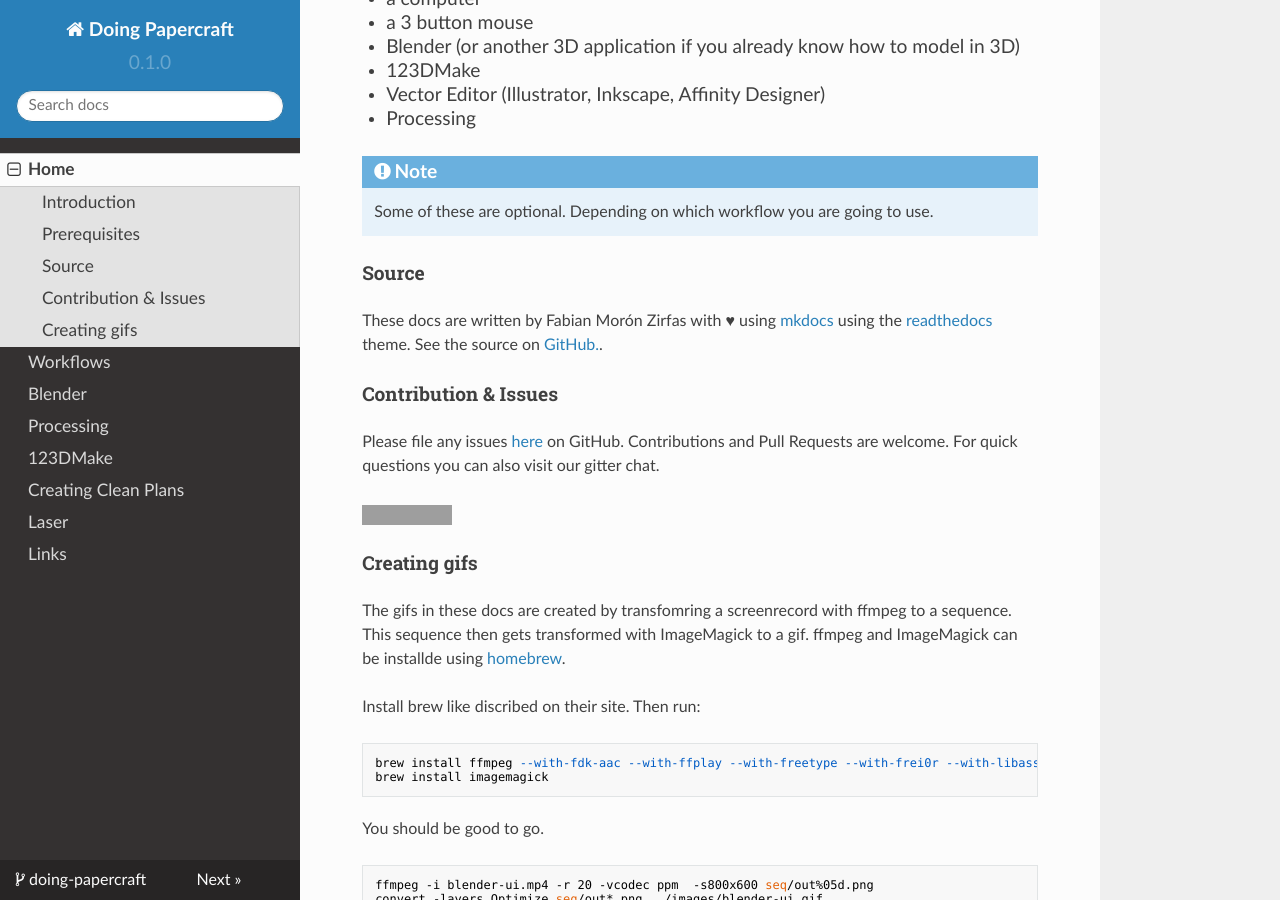
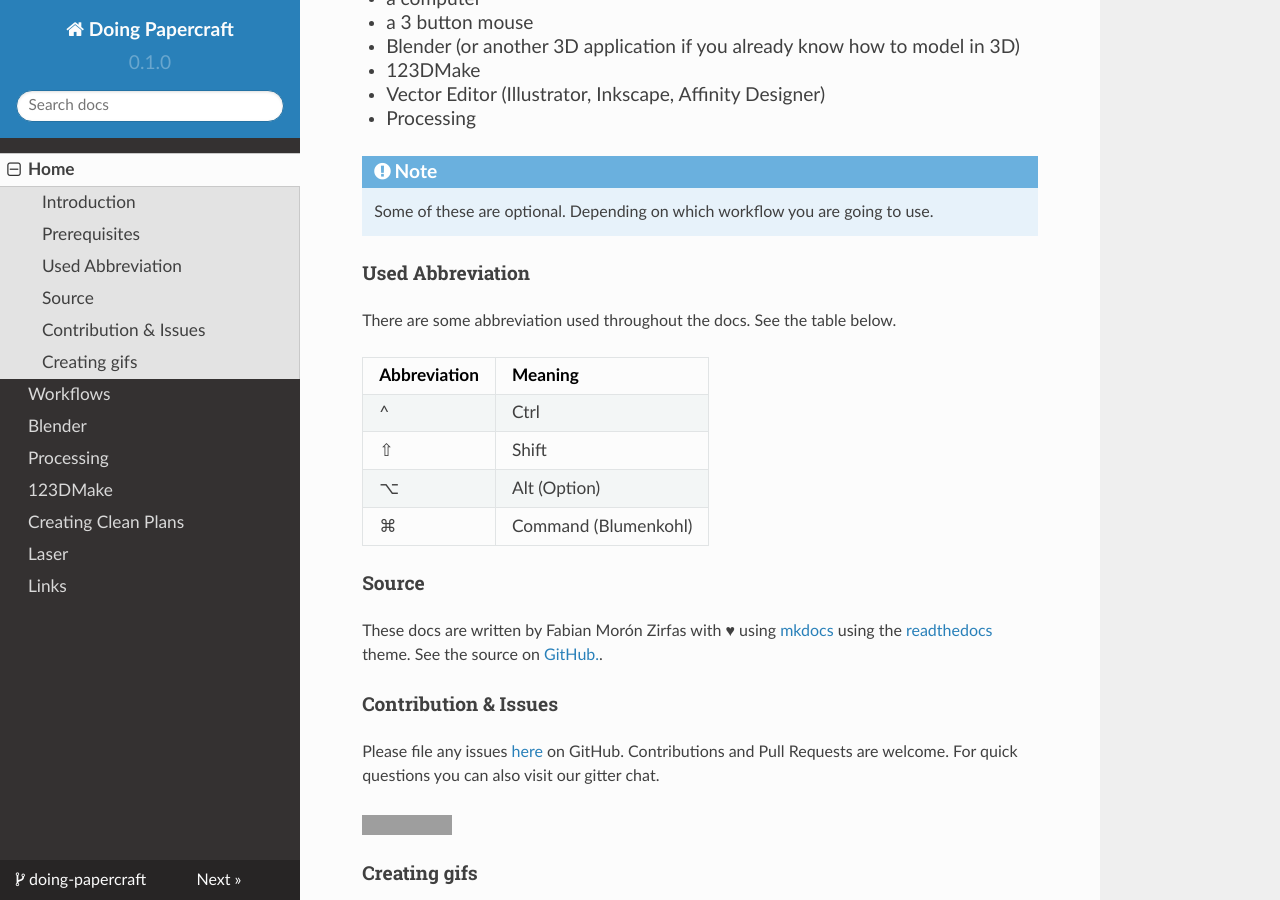
Before and after one commit to ff6347/doing-papercraft, an MkDocs documentation site: the page built from docs/index.md, in a window 1280 px wide and 900 px high, scrolled down 818 px. Built offline with MkDocs 1.6.1, drawn with Linux system fonts in a browser that asks for light colours; nearby versions of some CDN libraries; old or Windows-style settings are respelled for this version of MkDocs; grey boxes are pictures that could not be loaded.

Commit message:
abbreviation table

```diff
--- a/docs/index.md
+++ b/docs/index.md
@@ -20,6 +20,17 @@ This document is a write-down for a workshop by [Fabian Morón Zirfas](https://g
 
 !!!note
     Some of these are optional. Depending on which workflow you are going to use.
+
+## Used Abbreviation
+
+There are some abbreviation used throughout the docs. See the table below.
+
+| Abbreviation | Meaning              |
+| :---         | :--                  |
+| ^            | Ctrl                 |
+| ⇧            | Shift                |
+| ⌥            | Alt (Option)         |
+| ⌘            | Command (Blumenkohl) |
 
 ## Source
 
```
Also changed, not shown: docs/blender.md (+1 -1 lines).
